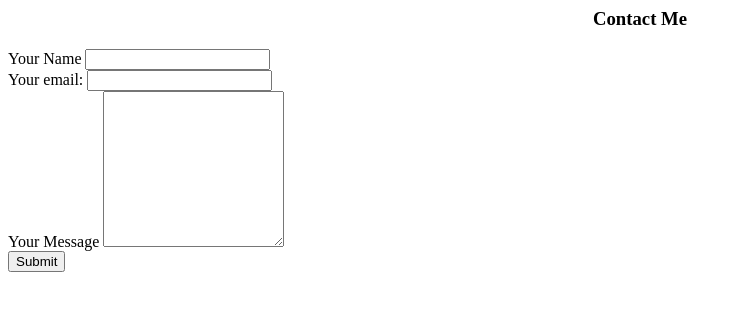
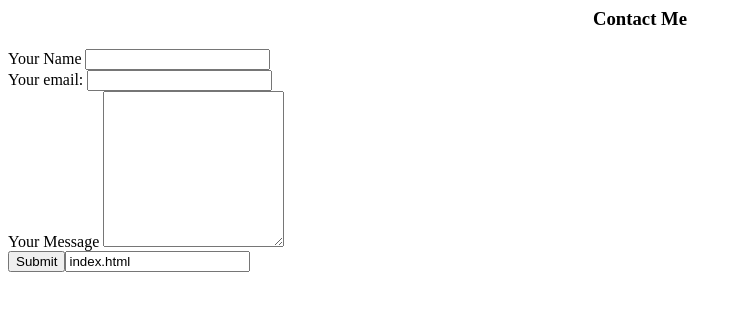
Before and after one commit to nksoral/cvWebsite, a plain HTML site: page contact.html in a window 1280 px wide. Shown: the whole page, without its empty margins (0-742 px from the left). Drawn offline with Linux system fonts and the light colour scheme.

Commit message:
Update contact.html

```diff
--- a/contact.html
+++ b/contact.html
@@ -13,7 +13,8 @@
       <input type="email" name="Your Email" value""><br>
       <label>Your Message</label>
       <textarea name="name"rows="10"coloumn="30"></textarea><br>
-      <input type="submit"name="Hitme">
+      <input type="submit"name="Hitme"><input type="home"name="home" value="index.html">
+
     </form>
    </body>
   </html>
```
